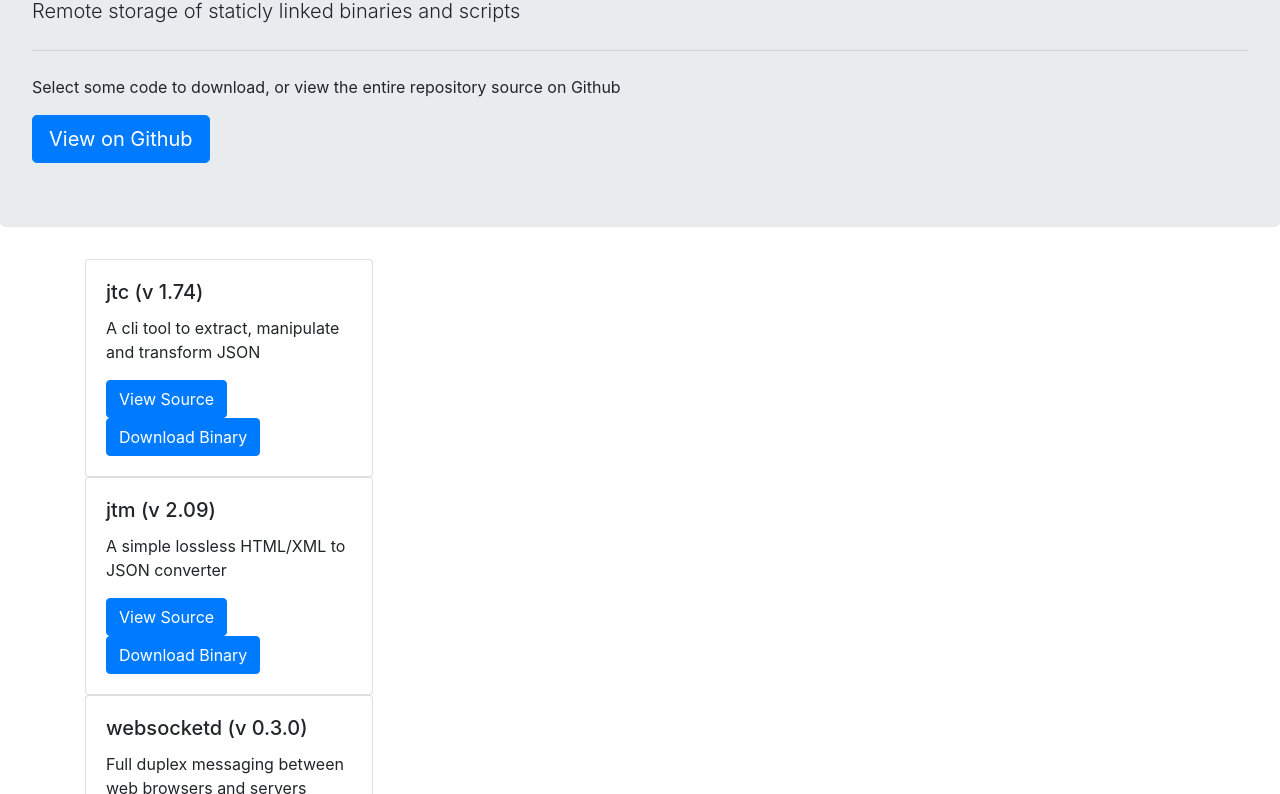
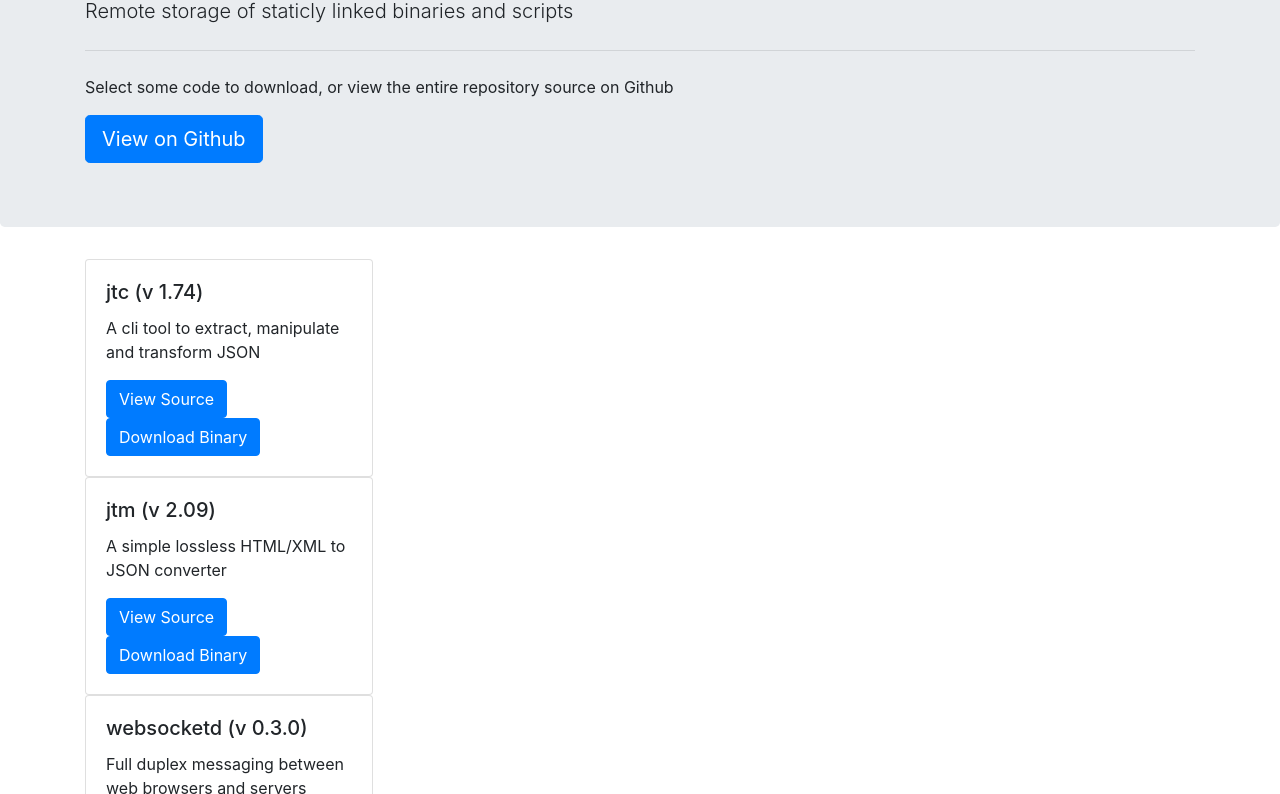
Before and after one commit to novxai/nxbin, a plain HTML site: page docs/index.html in a window 1280 px wide. Shown: the part 143-937 px from the top of the page. Drawn offline with nearby package versions, Linux system fonts and the light colour scheme.

Commit message:
Update index.html

```diff
--- a/docs/index.html
+++ b/docs/index.html
@@ -15,11 +15,13 @@
 <body>
 <!-- Header -->
 <div class="jumbotron">
-  <h1 class="display-4">nxbin</h1>
-  <p class="lead">Remote storage of staticly linked binaries and scripts</p>
-  <hr class="my-4">
-  <p>Select some code to download, or view the entire repository source on Github</p>
-  <a class="btn btn-primary btn-lg" href="https://github.com/novxai/nxbin" role="button">View on Github</a>
+    <div class="container">
+        <h1 class="display-4">nxbin</h1>
+        <p class="lead">Remote storage of staticly linked binaries and scripts</p>
+        <hr class="my-4">
+        <p>Select some code to download, or view the entire repository source on Github</p>
+        <a class="btn btn-primary btn-lg" href="https://github.com/novxai/nxbin" role="button">View on Github</a>
+    </div>
 </div>
 
 <!-- Main Content Area -->
@@ -31,6 +33,7 @@
             <h5 class="card-title">jtc (v 1.74)</h5>
             <p class="card-text">A cli tool to extract, manipulate and transform JSON</p>
             <a href="https://github.com/ldn-softdev/jtc" class="btn btn-primary">View Source</a>
+            <br>
             <a href="https://novxai.github.io/nxbin/download/jtc_1.74.tar.xz" class="btn btn-primary">Download Binary</a>
         </div>
     </div>
@@ -41,6 +44,7 @@
             <h5 class="card-title">jtm (v 2.09)</h5>
             <p class="card-text">A simple lossless HTML/XML to JSON converter</p>
             <a href="https://github.com/ldn-softdev/jtm" class="btn btn-primary">View Source</a>
+            <br>
             <a href="https://novxai.github.io/nxbin/download/jtm_2.09.tar.xz" class="btn btn-primary">Download Binary</a>
         </div>
     </div>
@@ -51,6 +55,7 @@
             <h5 class="card-title">websocketd (v 0.3.0)</h5>
             <p class="card-text">Full duplex messaging between web browsers and servers</p>
             <a href="https://github.com/joewalnes/websocketd" class="btn btn-primary">View Source</a>
+            <br>
             <a href="https://novxai.github.io/nxbin/download/websocketd_0.3.0.tar.xz" class="btn btn-primary">Download Binary</a>
         </div>
     </div>
@@ -61,6 +66,7 @@
             <h5 class="card-title">xidel (v 0.9.8)</h5>
             <p class="card-text">Download and extract several different types of sturctured data</p>
             <a href="https://github.com/benibela/xidel" class="btn btn-primary">View Source</a>
+            <br>
             <a href="https://novxai.github.io/nxbin/download/xidel_0.9.8.tar.xz" class="btn btn-primary">Download Binary</a>
         </div>
     </div>
```
